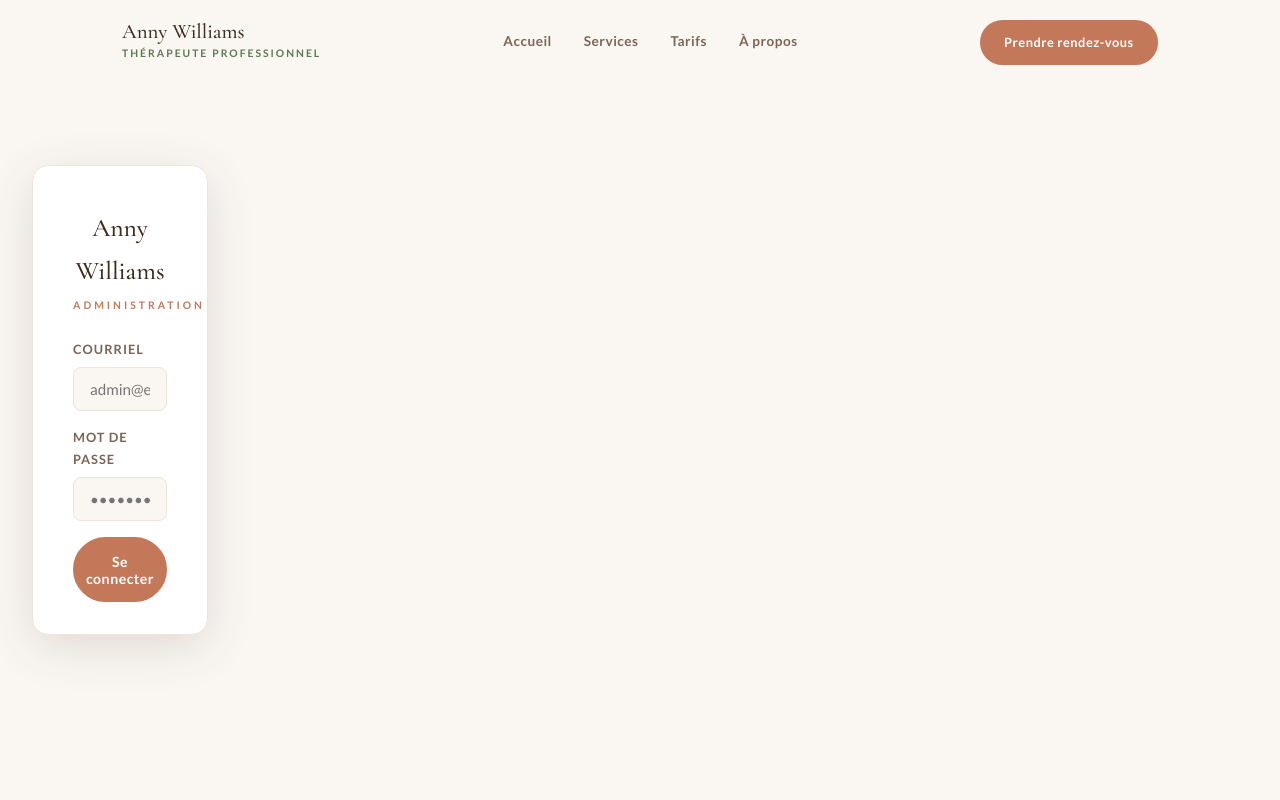
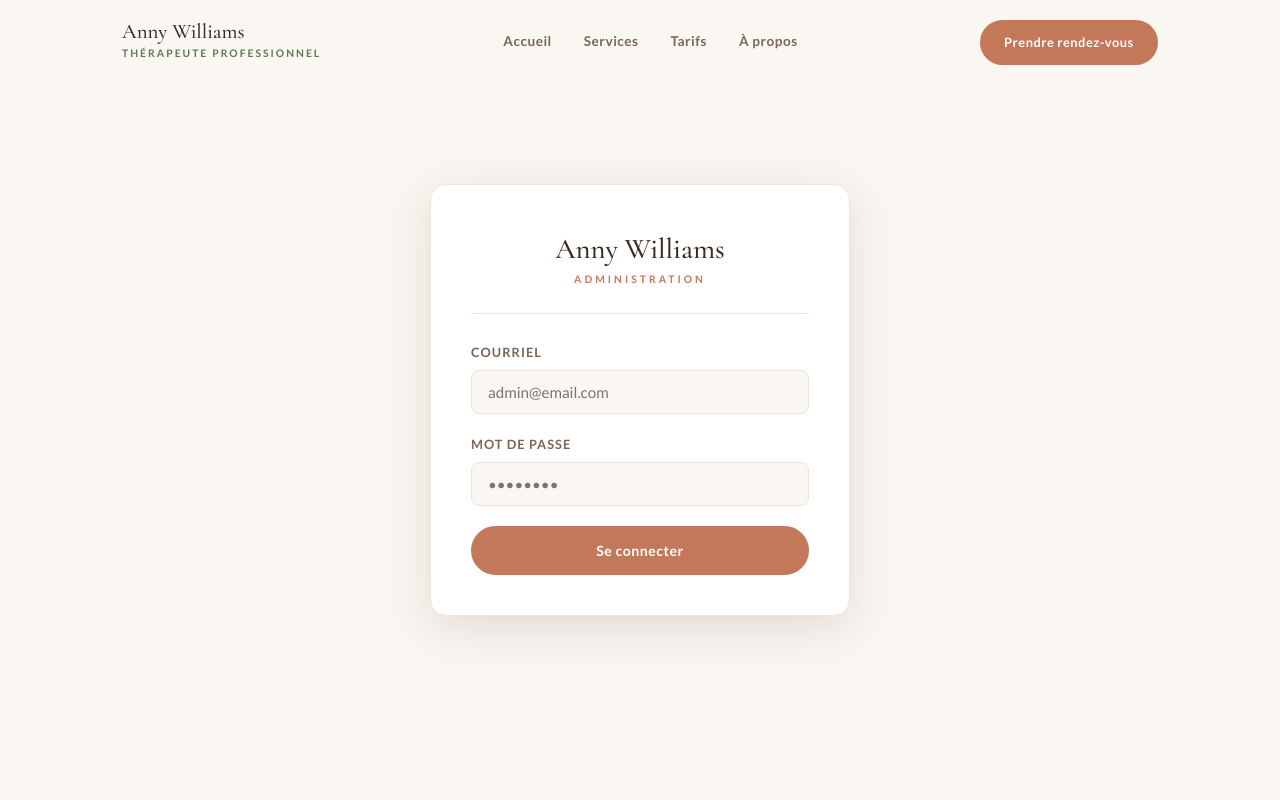
Before and after one commit to Shaxten/AnnyWilliams, an Angular app: page /admin in a window 1280 px wide. Shown: the top 800 px of the page. Built offline with nearby package versions, Linux system fonts and the light colour scheme.

Commit message:
fix: admin login centered fullscreen, use resend.dev sender while domain unverified

```diff
--- a/src/app/pages/admin/admin.scss
+++ b/src/app/pages/admin/admin.scss
@@ -439,13 +439,14 @@
 
 /* ── Login admin ──────────────────────────────────────────── */
 .admin-login {
-  width: 100%;
-  min-height: 100vh;
+  position: fixed;
+  inset: 0;
   display: flex;
   align-items: center;
   justify-content: center;
   background: var(--beige-light);
   padding: 2rem;
+  z-index: 10;
 }
 
 .admin-login__card {
@@ -453,26 +454,29 @@
   border-radius: 16px;
   border: 1px solid var(--beige-mid);
   box-shadow: var(--shadow-lg);
-  padding: 2.5rem 2.5rem 2rem;
+  padding: 3rem 2.5rem 2.5rem;
   width: 100%;
-  max-width: 400px;
+  max-width: 420px;
   display: flex;
   flex-direction: column;
-  gap: 1.5rem;
+  gap: 1.75rem;
 }
 
 .admin-login__logo {
   text-align: center;
   display: flex;
   flex-direction: column;
-  gap: .3rem;
+  gap: .4rem;
+  padding-bottom: 1.5rem;
+  border-bottom: 1px solid var(--beige-mid);
 }
 
 .admin-login__name {
   font-family: var(--font-serif);
-  font-size: 1.6rem;
+  font-size: 1.8rem;
   font-weight: 500;
   color: var(--text);
+  line-height: 1.1;
 }
 
 .admin-login__sub {
@@ -487,5 +491,5 @@
 .admin-login__form {
   display: flex;
   flex-direction: column;
-  gap: 1rem;
+  gap: 1.25rem;
 }
```
Also changed, not shown: 1 other file (tests, documents, lock files or other folders).
